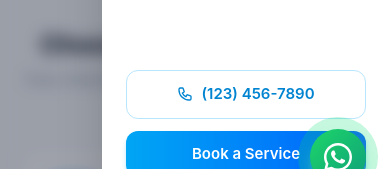
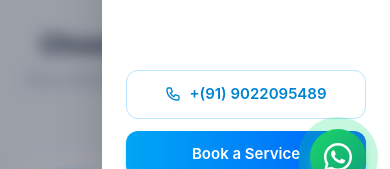
Before and after one commit to Rajwalke/MDcoolcare, a React (Vite) app: page /contact in a window 390 px wide. Both pictures are taken after a click on the button "Toggle menu". Shown: the part 635-804 px from the top of the page. Built offline with nearby package versions, Linux system fonts and the light colour scheme.

Commit message:
number is chnage

```diff
--- a/src/components/Navbar.jsx
+++ b/src/components/Navbar.jsx
@@ -188,7 +188,7 @@ export default function Navbar() {
               <svg className="w-4 h-4" fill="none" stroke="currentColor" strokeWidth={2} viewBox="0 0 24 24">
                 <path strokeLinecap="round" strokeLinejoin="round" d="M3 5a2 2 0 012-2h3.28a1 1 0 01.948.684l1.498 4.493a1 1 0 01-.502 1.21l-2.257 1.13a11.042 11.042 0 005.516 5.516l1.13-2.257a1 1 0 011.21-.502l4.493 1.498a1 1 0 01.684.949V19a2 2 0 01-2 2h-1C9.716 21 3 14.284 3 6V5z" />
               </svg>
-              (123) 456-7890
+              +(91) 9022095489
             </a>
             <NavLink
               to="/contact"
```
